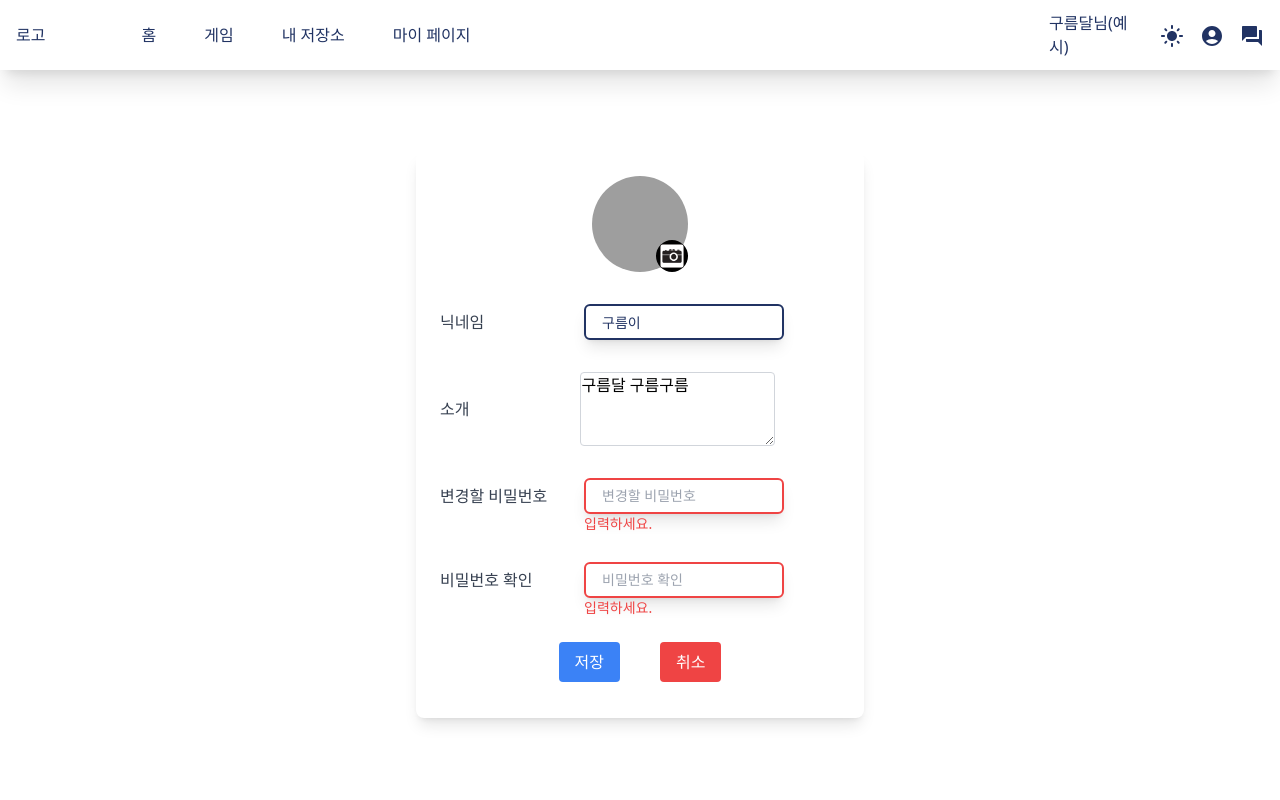
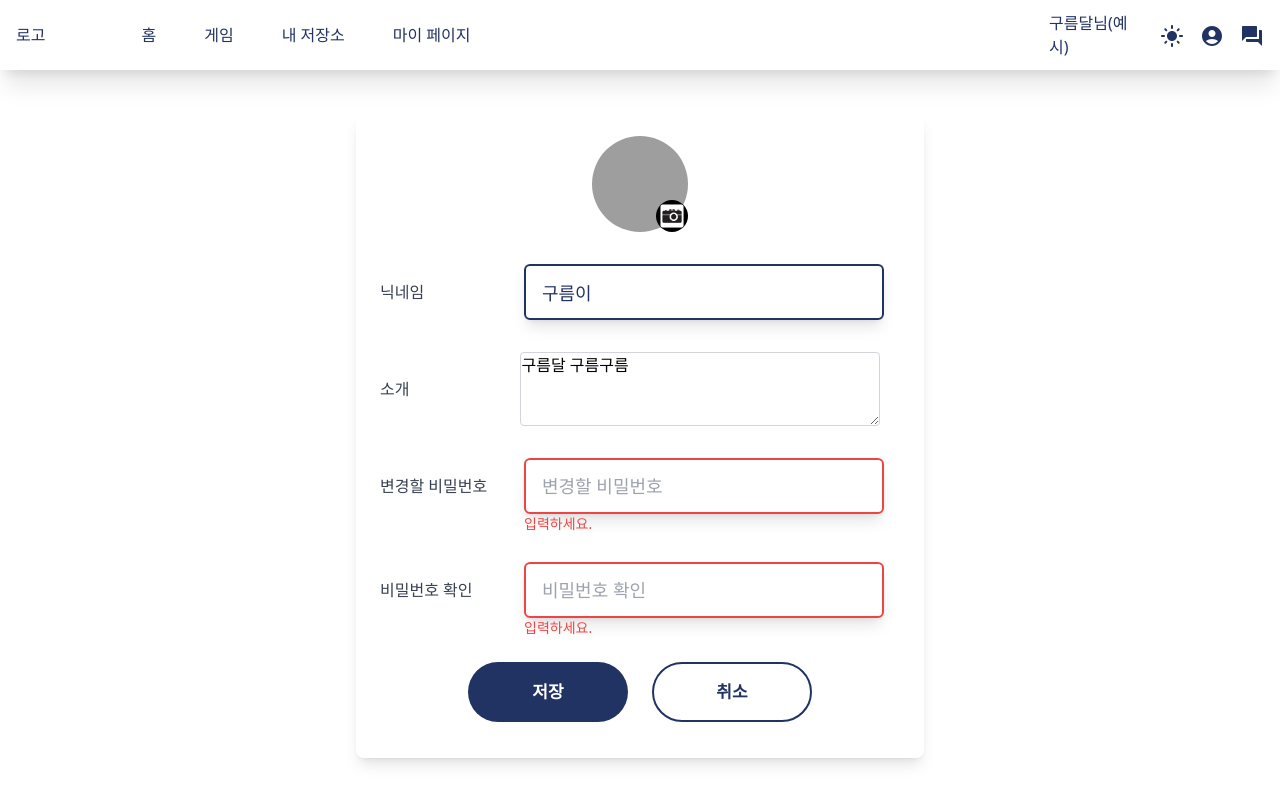
Before and after one commit to gooormmoon/algorithm-fighter-front, a React (Create React App) app: page /mypage in a window 1280 px wide. Built offline with nearby package versions, Linux system fonts and the light colour scheme; grey boxes are pictures that could not be loaded.

Commit message:
feat:button 태그 -> Button 컴포넌트

```diff
--- a/src/pages/mypage/InputField.tsx
+++ b/src/pages/mypage/InputField.tsx
@@ -26,7 +26,7 @@ const InputField: React.FC<InputFieldProps> = ({
       value={value}
       onChange={onChange}
       name="test"
-      size="small"
+      size="large"
       errorText={errorText}
     />
   </div>
--- a/src/pages/mypage/TextAreaField.tsx
+++ b/src/pages/mypage/TextAreaField.tsx
@@ -18,7 +18,7 @@ const TextAreaField: React.FC<TextAreaFieldProps> = ({
       placeholder={placeholder}
       value={value}
       onChange={onChange}
-      className="w-[195px] h-[73.6px] ml-[111px] border border-gray-300 rounded"
+      className="w-[360px] h-[73.6px] ml-[111px] border border-gray-300 rounded"
     />
   </div>
 );
--- a/src/pages/mypage/index.tsx
+++ b/src/pages/mypage/index.tsx
@@ -64,7 +64,6 @@ const MyPage: React.FC = () => {
     };
 
     if (!validatedCheckPassword && !validatedPassword) {
-      console.log(formData);
       alert("Changes saved!");
       setPassword(""); // 비밀번호 필드 비우기
       setPasswordCheck(""); // 비밀번호 확인 필드 비우기
@@ -79,7 +78,7 @@ const MyPage: React.FC = () => {
   };
 
   return (
-    <div className="bg-white p-6 rounded-lg shadow-lg w-full max-w-md">
+    <div className="bg-white p-6 rounded-lg shadow-lg w-[full] max-w-2xl ">
       <form onSubmit={handleSubmit}>
         <ImageUpload
           profileImage={profileImage}
@@ -87,7 +86,6 @@ const MyPage: React.FC = () => {
           handleFileChange={handleFileChange}
           fileInputRef={fileInputRef}
         />
-
         <InputField
           label="닉네임"
           type="text"
@@ -95,7 +93,6 @@ const MyPage: React.FC = () => {
           value={nickname}
           onChange={handleNicknameChange}
         />
-
         <TextAreaField
           label="소개"
           placeholder="소개"
@@ -119,21 +116,26 @@ const MyPage: React.FC = () => {
           errorText={validatedCheckPassword}
         />
 
-        <div className="flex justify-center p-3">
-          <button
-            type="submit"
-            className="bg-blue-500 text-white px-4 py-2 rounded hover:bg-blue-600 mx-5"
-          >
-            저장
-          </button>
-
-          <button
-            type="button"
-            className="bg-red-500 text-white px-4 py-2 rounded hover:bg-red-600 mx-5"
-            onClick={handleCancel}
-          >
-            취소
-          </button>
+        <div className="flex justify-center p-3 ">
+          <div className="mx-3">
+            <Button
+              type="submit"
+              size="medium_big_radius"
+              color="secondary"
+              textColor="primary_font"
+              name="저장"
+            />
+          </div>
+          <div className="mx-3">
+            <Button
+              type="button"
+              size="medium_big_radius"
+              color="secondary_border"
+              textColor="secondary_color_font"
+              name="취소"
+              onClick={handleCancel}
+            />
+          </div>
         </div>
       </form>
     </div>
```
Also changed, not shown: src/components/Common/button/Button.tsx (+5 -5 lines), src/components/Common/input/Input.tsx (+9 -4 lines).
